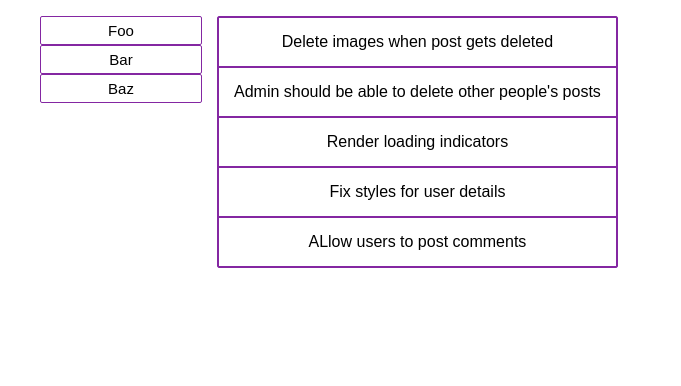
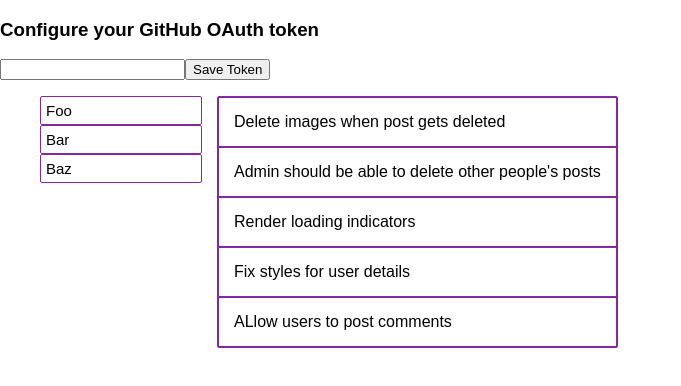
Before and after one commit to schultyy/cabinet, a React (Create React App) app: page / in a window 1280 px wide. Shown: the top 386 px of the page, without its empty margins (0-681 px from the left). Built offline with nearby package versions, Linux system fonts and the light colour scheme.

Commit message:
Persist user's GitHub OAuth Token

```diff
--- a/src/App.css
+++ b/src/App.css
@@ -1,5 +1,4 @@
-.App {
-  text-align: center;
+.App .repos {
   display: flex;
   flex-direction: row;
 }
@@ -37,3 +36,12 @@
   border: 1px solid #8427A2;
   padding: 15px;
 }
+
+.App .configuration.visible {
+  display: flex;
+  flex-direction: row;
+}
+
+.App .configuration.hidden {
+  display: none;
+}
--- a/src/App.js
+++ b/src/App.js
@@ -1,7 +1,22 @@
 import React, { Component } from 'react';
+import { saveToken, getToken } from './tokenStore';
 import './App.css';
 
 class App extends Component {
+
+  constructor() {
+    super();
+
+    this.state = {
+      hasToken: false
+    };
+  }
+
+  componentDidMount() {
+    const hasToken = !!getToken();
+    this.setState({ hasToken: hasToken });
+  }
+
   getRepositories() {
     return [
       "Foo",
@@ -20,9 +35,36 @@
     ];
   }
 
+  onSaveToken() {
+    const token = this.refs.githubToken.value;
+    saveToken(token);
+    this.setState({ hasToken: true });
+  }
+
   render() {
+    const hasToken = this.state.hasToken;
+
+    var configurationClassNames;
+
+    if (hasToken) {
+      configurationClassNames = "configuration hidden";
+    }
+    else {
+      configurationClassNames = "configuration visible";
+    }
+
     return (
       <div className="App">
+        <h3>Configure your GitHub OAuth token</h3>
+        <div className={configurationClassNames}>
+          <input type="text" ref="githubToken" className="githubToken" />
+          <input type="button"
+                  value="Save Token"
+                  onClick={() => this.onSaveToken()}
+                  ref="saveGitHubToken"
+                  className="saveToken" />
+        </div>
+        <div class="repos">
           <div className="repo-list">
             <ul>
               {this.getRepositories().map(r => (
@@ -42,6 +84,7 @@
             </ul>
           </div>
         </div>
+      </div>
     );
   }
 }
--- /dev/null
+++ b/src/tokenStore.js
@@ -0,0 +1,9 @@
+const Identifier = 'githubtoken';
+
+export function saveToken(token) {
+  localStorage.setItem(Identifier, token);
+}
+
+export function getToken() {
+  return localStorage.getItem(Identifier);
+}
```
Also changed, not shown: src/logo.svg (deleted). Lines whose indentation alone changed are shown as unchanged.
